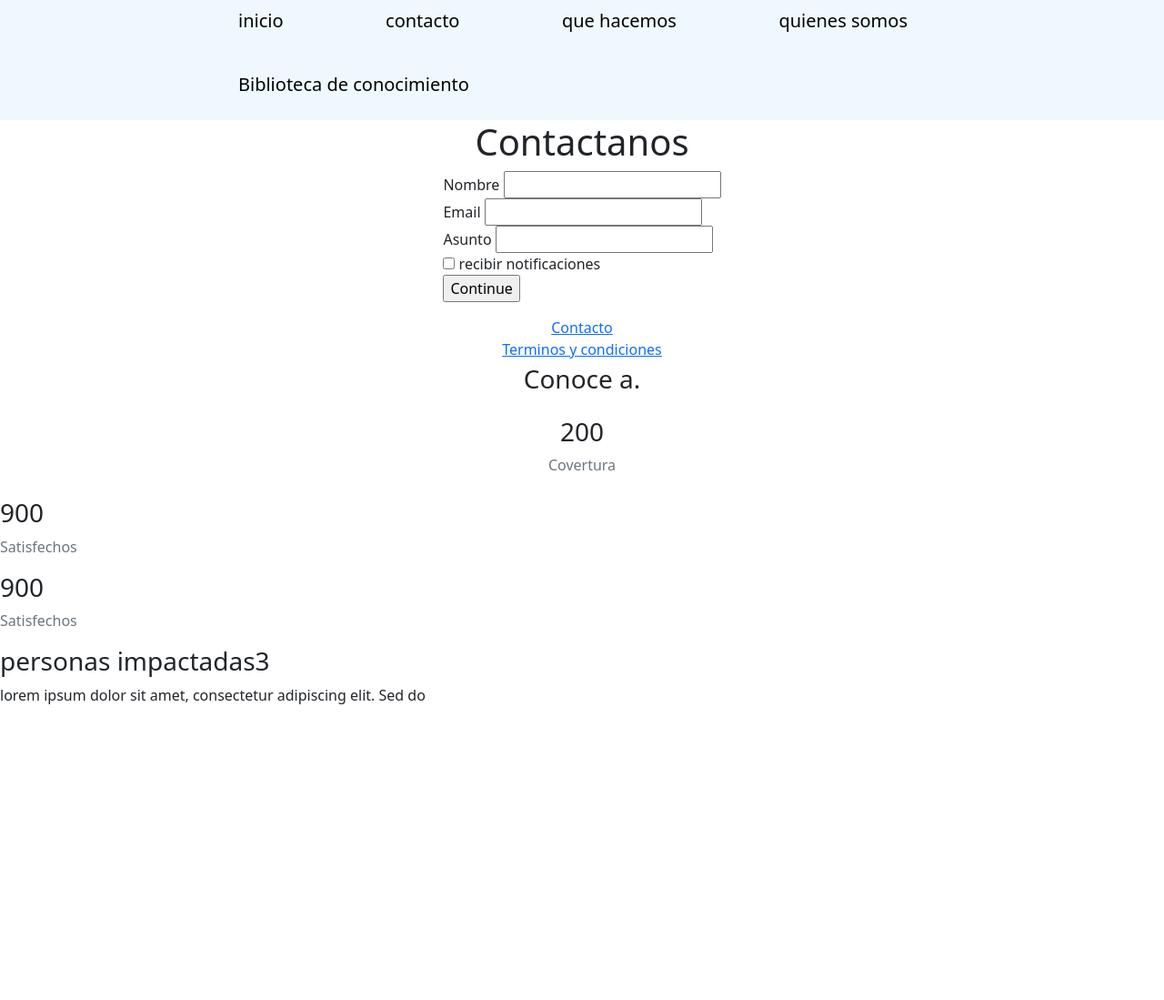
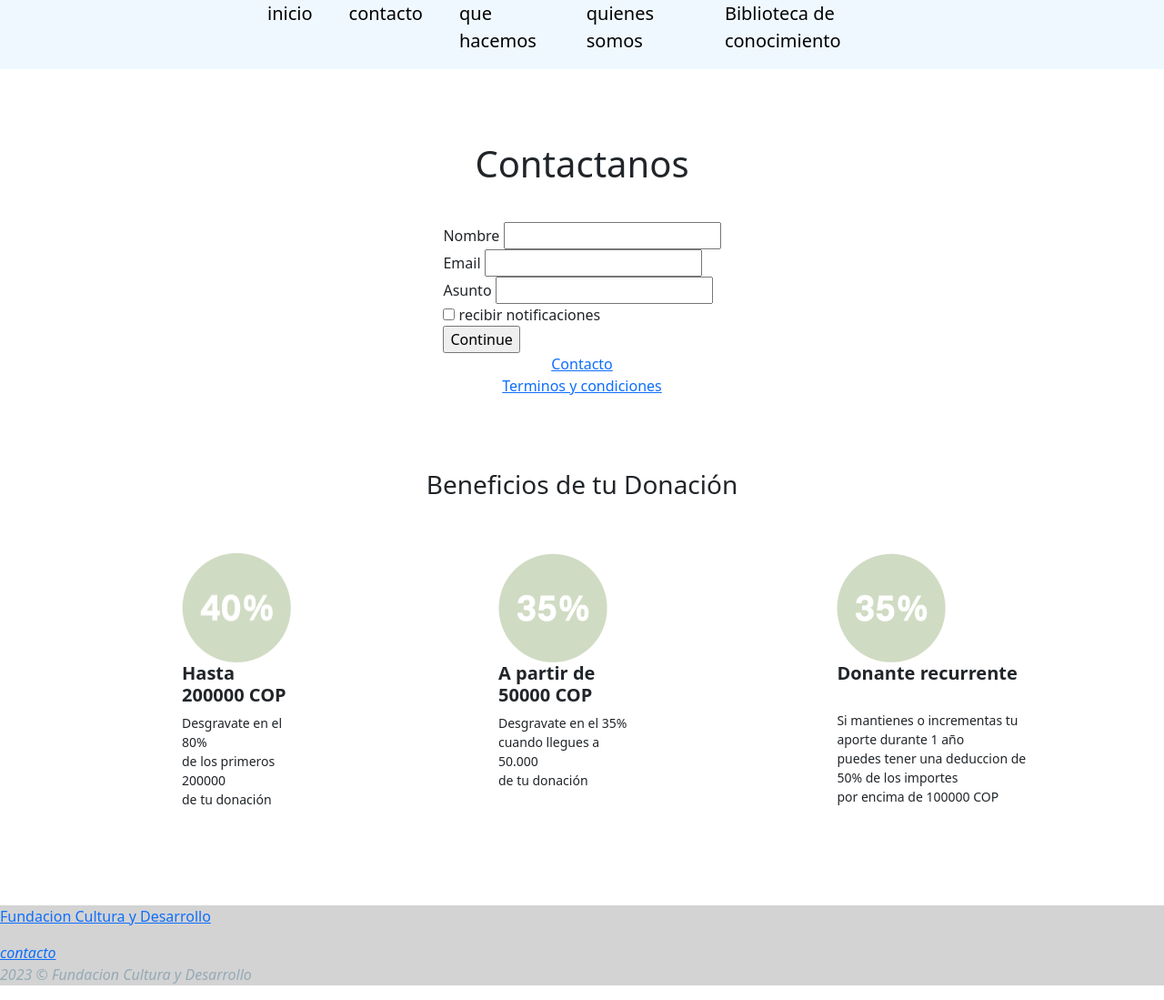
Before and after one commit to ger0822/entrega-sass-dw, a website: page pages/contacto.html in a window 1280 px wide. Shown: the whole page at 91% size. Before the commit the page ends 800 px from the top, so only its background shows below. Drawn offline with nearby package versions, Linux system fonts and the light colour scheme.

Commit message:
Agregar SEO y contactos responsive

```diff
--- a/pages/contacto.html
+++ b/pages/contacto.html
@@ -1,5 +1,5 @@
-
-<html>
+<!DOCTYPE html>
+<html lang="en">
 <head>
     <meta charset="utf-8">
     <title>Contactanos</title>
@@ -31,9 +31,11 @@
 
     </header>
     <main>
+        <div style="height:5rem" aria-hidden="true" class="block-spacer"></div>
         <div class="box-root">
             <h1>Contactanos</h1>
         </div>
+        <div style="height:2rem" aria-hidden="true" class="block-spacer"></div>
             <div class="form-container">
                 <form id="stripe-login">
                     <div class="field-padding-bottom">
@@ -66,32 +68,79 @@
             </div>
         </div>
     </div>
+    <div style="height:5rem" aria-hidden="true" class="block-spacer"></div>
         <section class="stats">
             <div class="icon-container">
-                <h3 class="icon-heading text-center my-1">
-                    Conoce a.
+                <h3 class="icon-heading-center">
+                    Beneficios de tu Donación
                 </h3>
-                <div class="grid grid-3 text-center my-4">
-                    <i class="fas fa-cover fa-3x"></i>
-                    <h3>200</h3>
-                    <p class="text-secondary">Covertura</p>
+                <div class="wp-block-container">
+                    <div class="uap-block-container">
+                            <fig class="block-image-align-center">
+                                <img loading ="lazy" decoding="async" width="120" height="120" src="../assets/img/ico_14.png">
+                            </fig>
+                        <h5 class="text-align-center">
+                            <strong>Hasta 200000 COP</strong>
+                        </h5>
+                        <p class="other-text-align-center" style="font-size:14px">
+                            Desgravate en el 80%
+                            <br>
+                            de los primeros 200000
+                            <br>
+                            de tu donación
+                        </p>
+                    </div>
+                    <div class="uap-block-container">
+                        <figure class="block-image-align-center">
+                            <img loading ="lazy" decoding="async" width="120" height="120" src="../assets/img/ico_13.png">
+                        </figure>
+                        <h5 class="text-align-center">
+                            <strong>A partir de 50000 COP</strong>
+                        </h5>
+                        <p class="other-text-align-center" style="font-size:14px">
+                            Desgravate en el 35%
+                        <br>
+                            cuando llegues a 50.000
+                        <br>
+                            de tu donación
+                        </p>
+                    </div>
+                    <div class="uap-block-container">
+                        <figure class="block-image-align-center">
+                            <img loading ="lazy" decoding="async" width="120" height="120" src="../assets/img/ico_13.png">
+                        </figure>
+                        <h5 class="text-align-center">
+                            <strong> Donante recurrente</strong>
+                        </h5>
+                        <p class="other-text-align-center" style="font-size:14px">
+                        <br>
+                            Si mantienes o incrementas tu aporte durante 1 año
+                        <br>
+                            puedes tener una deduccion de 50% de los importes
+                        <br>
+                            por encima de 100000 COP
+                        </p>
+                    </div>
                 </div>
-                <div>
-                    <i class="fas fa-server fa-3x"></i>
-                    <h3>900</h3>
-                    <p class="text-secondary">Satisfechos</p>
-                </div>
-                <div>
-                    <i class="fas fa-project-diagram fa-3x"></i>
-                    <h3>900</h3>
-                    <p class="text-secondary">Satisfechos</p>
-                </div>
+            </section>
+    </main>
+    <footer class="footer-container-main">
+        <div class="footer-container">
+            <a class="link-footer" href="index.html">Fundacion Cultura y Desarrollo</a>
+            <div class="footer-icons">
+            <ul>
+                <a href="https://www.linkedin.com/in/nltkaczyk/" target="_blank"><i class="fa fa-linkedin fa-2x"></a></li>
+                <a href="https://www.instagram.com/n.l.tkaczyk/" target="_blank"><i class="fa fa-instagram fa-2x"></a></li>
+                <a href="https://www.youtube.com/@n.l.tkaczyk/" target="_blank"><i class="fa fa-youtube fa-2x"></a></li>
+            </ul>
             </div>
-            <div class="contenido-articulo">
-                <h3 class="card-titulo">personas impactadas3</h3>
-                <p class="card-texto">lorem ipsum dolor sit amet, consectetur adipiscing elit. Sed do
-            </div>
-        </section>
-    </main>
+            <a class="link footer-right" href="./pages/contacto.html">contacto</a>
+        </div>
+    <div class="copyright">
+        <p style="color: #95AAB6;">
+            2023 &copy Fundacion Cultura y Desarrollo
+        </p>
+    </div>
+    </footer>
 </body>
 </html>
--- a/scss/layout/_footer.scss
+++ b/scss/layout/_footer.scss
@@ -1,11 +1,11 @@
 footer{
+    .footer-container{
+        margin-top: 90px;
+        background-color: lightgray;
+    }
 
-    .footer-container-main{
-        background-color: black;
-    }
-    .footer-container{
-        margin-top: 40px;
-
+    .copyright{
+        background-color: lightgray;
     }
     .container-newsletter{
         position:relative;
--- a/scss/layout/_header.scss
+++ b/scss/layout/_header.scss
@@ -40,5 +40,9 @@ header {
     }
     .newsletter-subtitle{
         margin-bottom: 40px;
+        margin-left: 6px;
+    }
+    .know-more{
+        margin-right: 1000px;
     }
 }
--- a/scss/layout/_main-contacto.scss
+++ b/scss/layout/_main-contacto.scss
@@ -8,8 +8,42 @@ main {
     }
     .footer-link{
         .listing{
-            display: grid;
-            place-items: center;
+                display: grid;
+                place-items: center;
         }
     }
+    .stats{
+        .icon-heading-center{
+            text-align: center;
+        }
+    }
+
+    .wp-block-container{
+        display: flex;
+        position: relative;
+        box-sizing: border-box;
+        max-width:$container-width;
+
+    }
+    .uap-block-container{
+        flex-direction: column;
+        align-items: center;
+        justify-content: center;
+        flex-wrap:nowrap;
+        row-gap:20px;
+        column-gap:20px;
+
+
+    }
+
+    .uap-block-container{
+        padding-top: 50px;
+        padding-left:200px;
+        padding-right: 28px;
+        column-gap: 67px;
+
+    }
+    .block-image-align-center{
+        margin:0 auto;
 }
+}
--- a/scss/layout/_main-hacemos.scss
+++ b/scss/layout/_main-hacemos.scss
@@ -4,7 +4,7 @@ main {
         grid-template-columns: auto auto auto;
         grid-template-rows: 80px 200px;
         grid-gap: 60px 70px;
-        background-color: #2196F3;
+        background-color:aliceblue;
         padding: 10px;
 
         .articulo-hijo{
--- a/scss/layout/_main-index.scss
+++ b/scss/layout/_main-index.scss
@@ -56,6 +56,7 @@ main{
             }
 
         }
+
     }
 
     }
--- a/scss/layout/_main-somos.scss
+++ b/scss/layout/_main-somos.scss
@@ -20,5 +20,9 @@ main{
             bottom:12.32rem;
         }
 
+        .our-team-section{
+            margin:75px;
+        }
+
     }
 }
--- a/scss/layout/mediaQuery/_media768.scss
+++ b/scss/layout/mediaQuery/_media768.scss
@@ -22,4 +22,9 @@
     .contenido-texto-familias{
         text-align: left;
     }
+    .wp-block-container{
+        flex-wrap:wrap;
+        max-width: min(100% ,1024px);
+        align-items: column;
+        }
 }
--- a/scss/utilities/_variables.scss
+++ b/scss/utilities/_variables.scss
@@ -1 +1,2 @@
 $primary-color: aliceblue;
+$container-width: min(100%, 1180px);
```
Also changed, not shown: index.html (+17 -24 lines), pages/biblioteca.html (+1 -1 lines), pages/somos.html (+4 -4 lines), assets/img/ico_13.png (added), assets/img/ico_14.png (added), assets/img/volunteer1.jpg (added), css/style.css, 3 other files.
